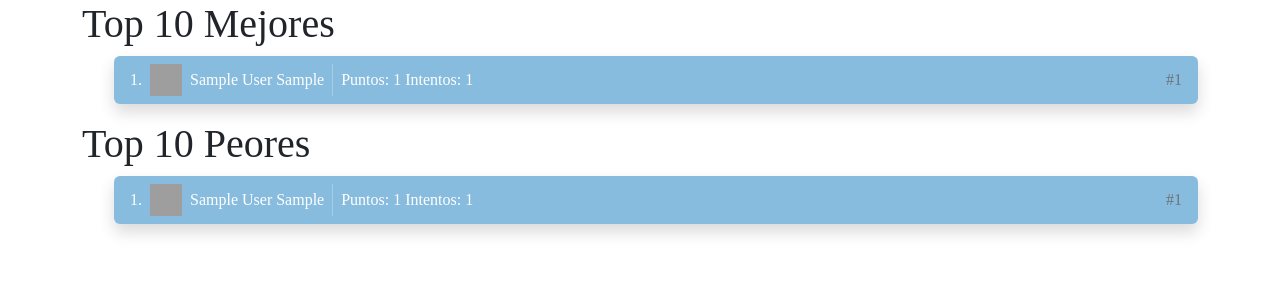
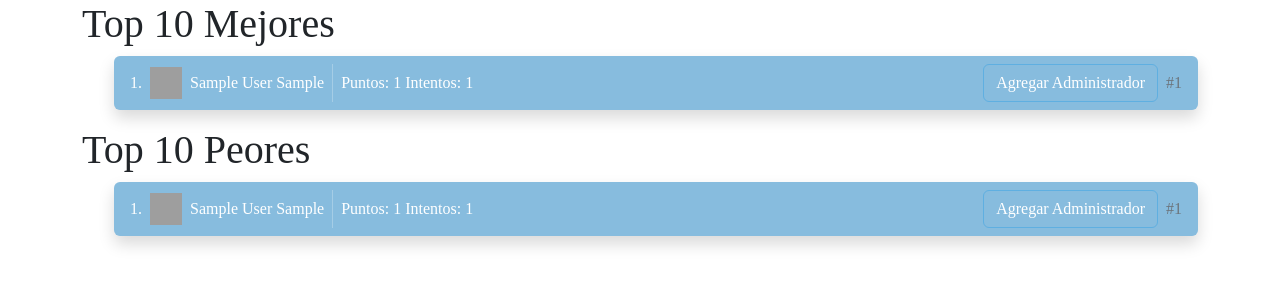
Before and after one commit to Polo123456789/Practica-del-desarrollo-de-software-II, a Flask app: template templates/ranking.html in a window 1280 px wide. Shown: the part 78-378 px from the top of the page. Run offline with Flask 3, Linux system fonts and the light colour scheme; the template is opened without the code that fills it: values that come from a table or form of the project are taken from there, others are empty; tables that the repository leaves empty hold one stand-in row (values such as "Sample post"); some web fonts are replaced; grey boxes are pictures that could not be loaded.

Commit message:
(+) Agregar administrador desde el ranking

```diff
--- a/app.py
+++ b/app.py
@@ -341,6 +341,14 @@ def actualizar_web_server():
     webServiceUrl = request.form["web_server_url"]
     return redirect(url_for("mostrar_config"))
 
+@app.route("/add-admin", methods=["POST"])
+def agregar_administrador():
+    idUser = request.form["idUser"]
+    u: User = User.query.get(idUser)
+    u.administrador = True
+    db.session.commit()
+    return redirect(url_for("mostrar_rankingAdmin"))
+
 
 @app.route("/clear-session")
 def limpiar_session():
--- a/templates/ranking.html
+++ b/templates/ranking.html
@@ -27,6 +27,10 @@
           <div class="flex-grow-1 ranking-list-points">
             Puntos: {{u.puntuacion}}  Intentos: {{u.intentosFallidos}}
           </div>
+          <form action="/add-admin" method="POST">
+            <input type="number" name="idUser" value="{{u.idUser}}" hidden>
+            <input class="btn btn-primary" type="submit" value="Agregar Administrador">
+          </form>
           <span class="text-muted">#{{u.idUser}}</span>
         </div>
       </li>
@@ -46,6 +50,10 @@
           <div class="flex-grow-1 ranking-list-points">
             Puntos: {{u.puntuacion}}  Intentos: {{u.intentosFallidos}}
           </div>
+          <form action="/add-admin" method="POST">
+            <input type="number" name="idUser" value="{{u.idUser}}" hidden>
+            <input class="btn btn-primary" type="submit" value="Agregar Administrador">
+          </form>
           <span class="text-muted">#{{u.idUser}}</span>
         </div>
       </li>
```
